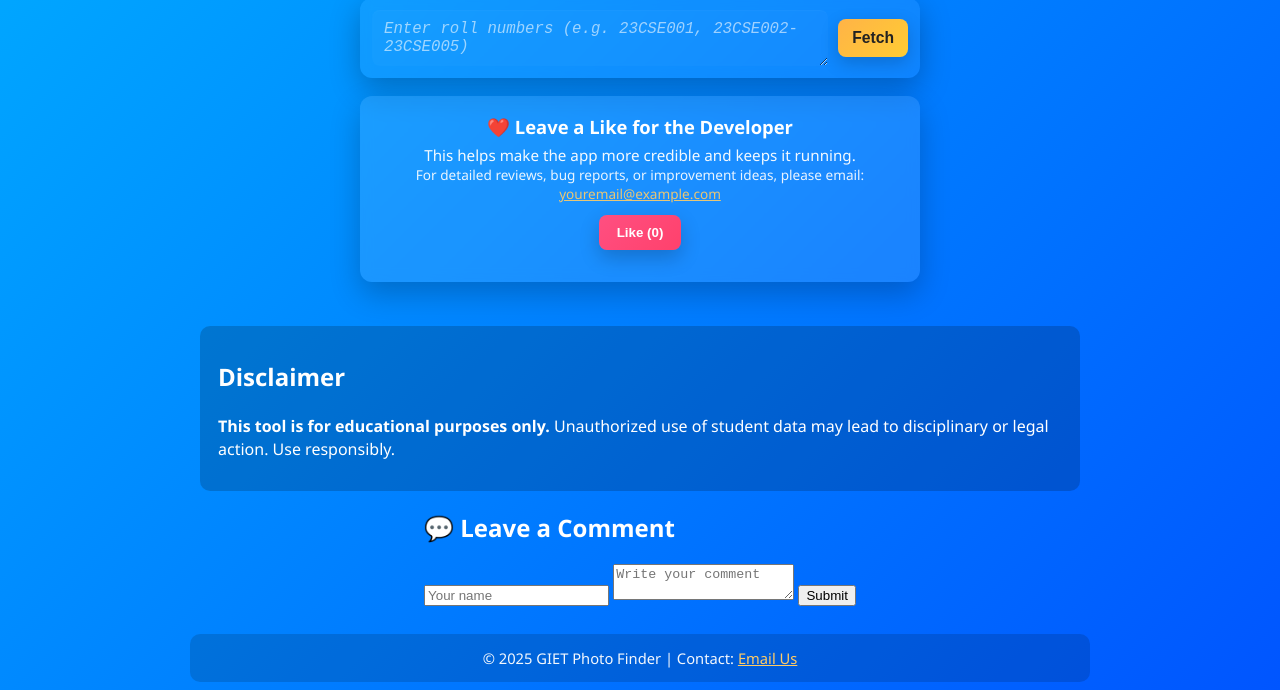
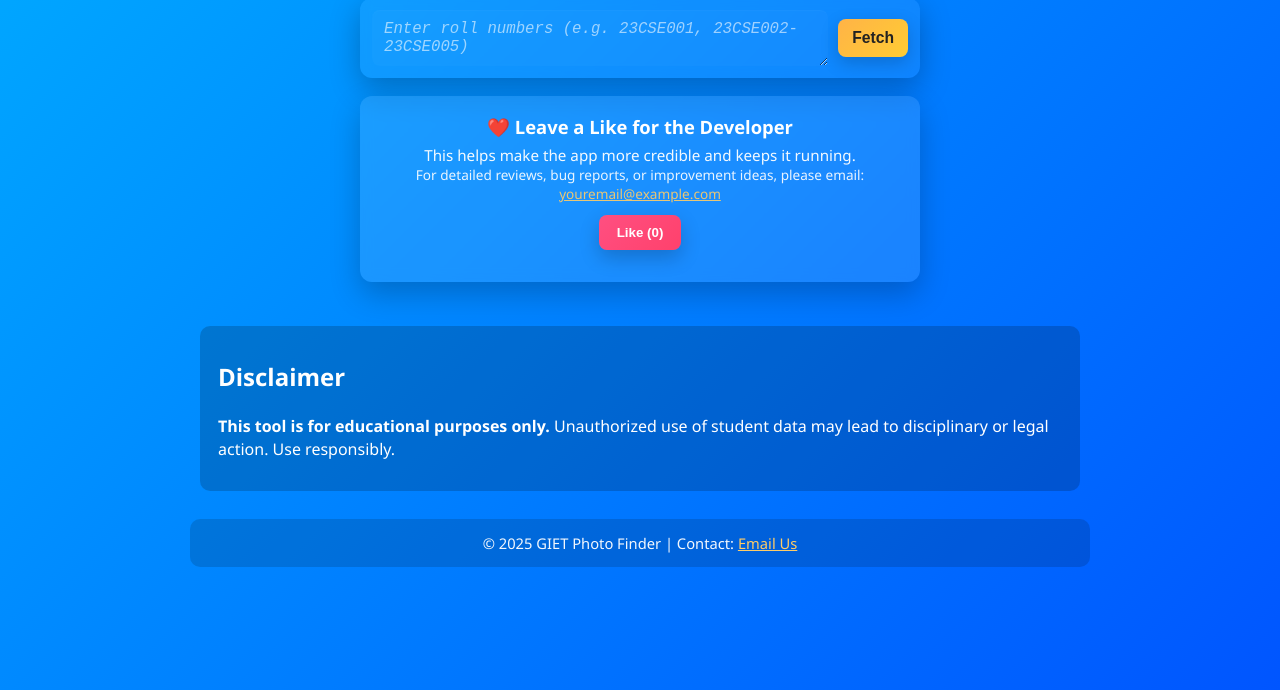
Before and after one commit to saisubham-29/giet_idcard_photo_finder, a plain HTML site: page public/index.html in a window 1280 px wide. Shown: the part 110-800 px from the top of the page. Drawn offline with Linux system fonts and the light colour scheme; no server answers.

Commit message:
html updated

```diff
--- a/public/index.html
+++ b/public/index.html
@@ -9,13 +9,11 @@
 
 <h1>Your GIET Id Card Pic</h1>
 
-<!-- Search Box -->
 <div class="search-box">
     <textarea id="rollNumbers" placeholder="Enter roll numbers (e.g. 23CSE001, 23CSE002-23CSE005)"></textarea>
     <button onclick="fetchPhotos()">Fetch</button>
 </div>
 
-<!-- Likes & Reviews -->
 <div class="like-card">
     <h2>❤️ Leave a Like for the Developer</h2>
     <p>This helps make the app more credible and keeps it running.</p>
@@ -27,26 +25,15 @@
     <div class="reviews" id="reviews"></div>
 </div>
 
-<!-- Photo Results -->
 <div id="result"></div>
 
-<!-- Disclaimer -->
 <div class="section">
     <h2>Disclaimer</h2>
     <p><strong>This tool is for educational purposes only.</strong> Unauthorized use of student data may lead to disciplinary or legal action. Use responsibly.</p>
 </div>
 
-<!-- Comment Form -->
-<div class="comment-section">
-    <h2>💬 Leave a Comment</h2>
-    <input type="text" id="username" placeholder="Your name">
-    <textarea id="comment" placeholder="Write your comment"></textarea>
-    <button onclick="submitComment()">Submit</button>
-</div>
-
 <footer>
-    &copy; 2025 GIET Photo Finder | Contact:
-    <a href="mailto:youremail@example.com" style="color:#ffcc66">Email Us</a>
+    &copy; 2025 GIET Photo Finder | Contact: <a href="mailto:youremail@example.com" style="color:#ffcc66">Email Us</a>
 </footer>
 
 <script src="script.js"></script>
```
